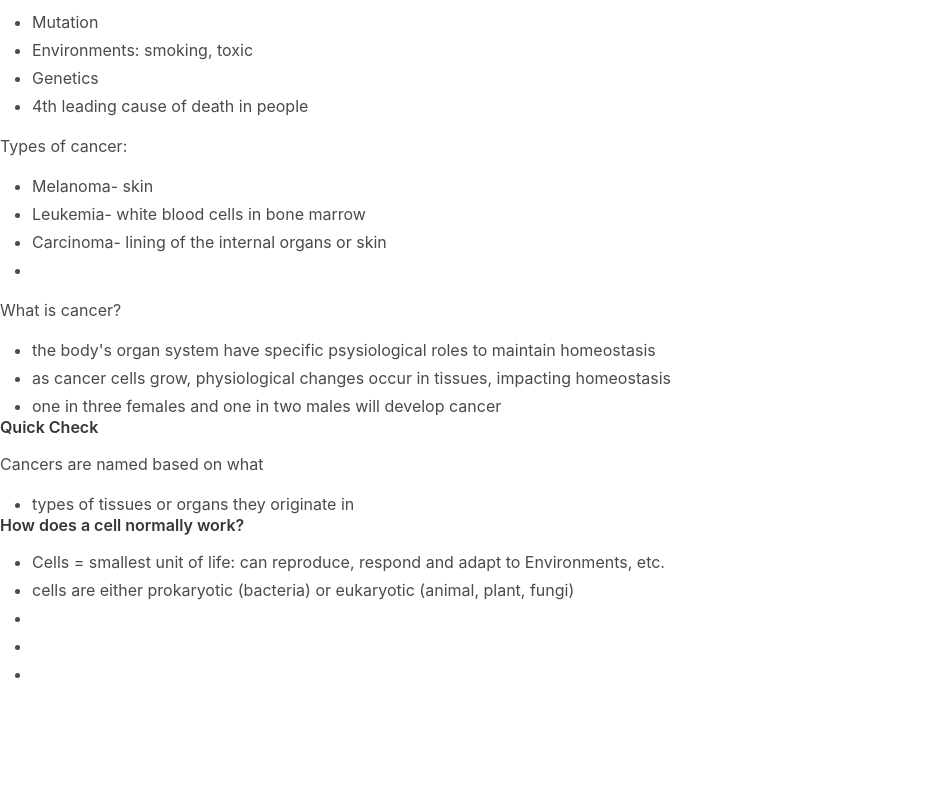
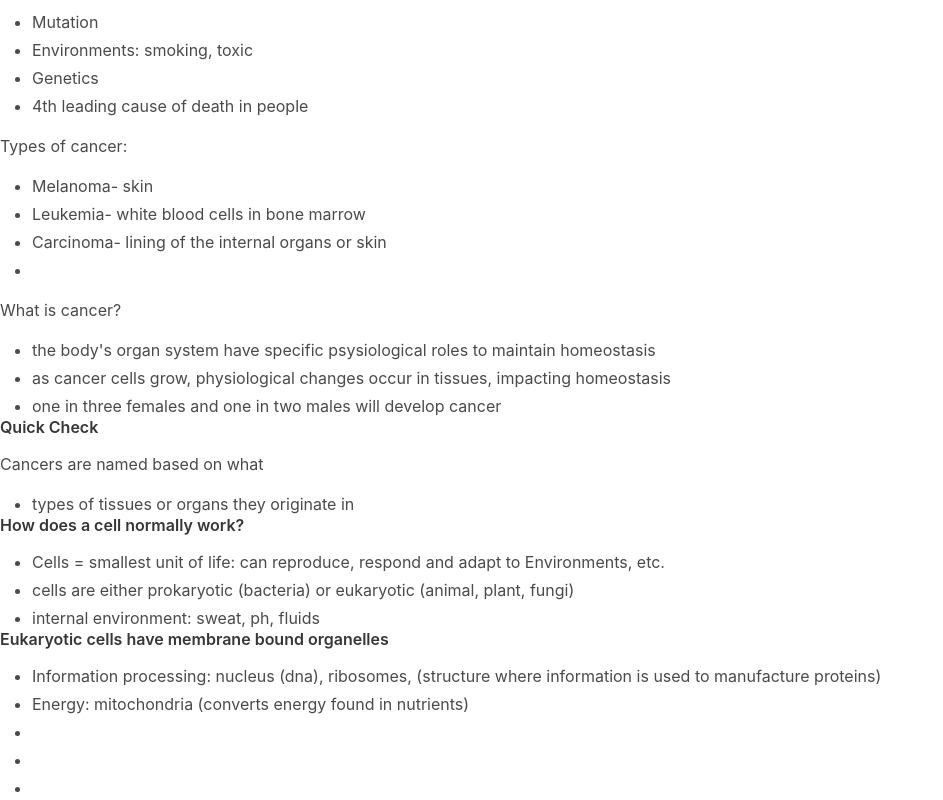
Before and after one commit to ericcnguyen04/semester-1, a React (Create React App) app: page /biology in a window 1280 px wide. Shown: the part 300-1100 px from the top of the page, without its empty margins (0-943 px from the left). Before the commit the page ends 986 px from the top, so only its background shows below. Built offline with nearby package versions, Linux system fonts and the light colour scheme.

Commit message:
new section

```diff
--- a/src/Components/biology/Cancer.jsx
+++ b/src/Components/biology/Cancer.jsx
@@ -51,12 +51,23 @@ export default function Cancer () {
                     <ul>
                         <li>Cells = smallest unit of life: can reproduce, respond and adapt to Environments, etc.</li>
                         <li>cells are either prokaryotic (bacteria) or eukaryotic (animal, plant, fungi)</li>
+                        <li>internal environment: sweat, ph, fluids</li>
+                    </ul>
+                </div>
+
+                <div>
+                    <h6>Eukaryotic cells have membrane bound organelles</h6>
+                    <p></p>
+                    <ul>
+                        <li>Information processing: nucleus (dna), ribosomes,  (structure where information is used to manufacture proteins)</li>
+                        <li>Energy: mitochondria (converts energy found in nutrients)</li>
                         <li></li>
                         <li></li>
                         <li></li>
                     </ul>
                 </div>
 
+
             </div>
         </div>
     )
```
